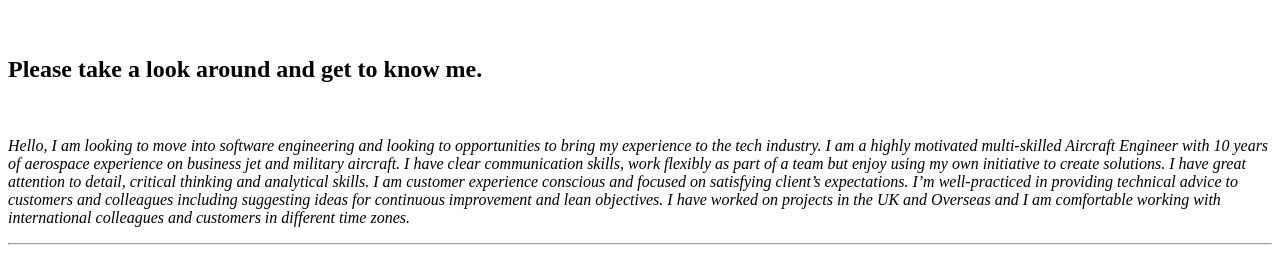
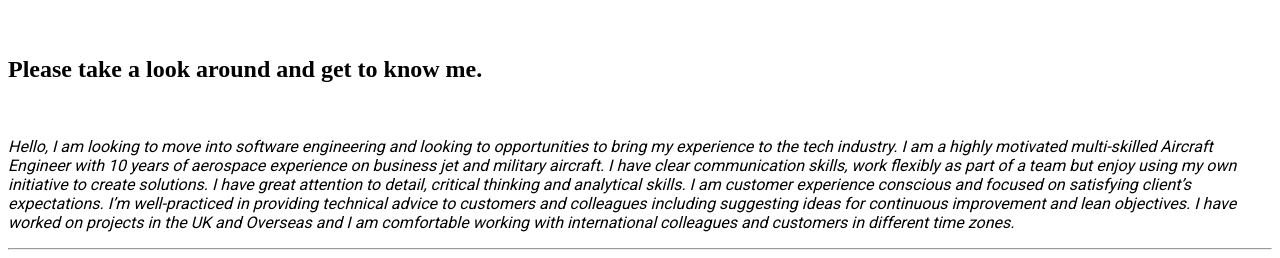
Before and after one commit to Tenchi841/CV-Website, a plain HTML site: page index.html in a window 1280 px wide. Shown: the part 48-306 px from the top of the page. Drawn offline with Linux system fonts and the light colour scheme.

Commit message:
Update index.html

```diff
--- a/index.html
+++ b/index.html
@@ -4,6 +4,16 @@
 		<meta charset="utf-8">
 		<meta name="viewport" content="width=device-width, initial-scale=1">
 		<title>CV-Website</title>
+		<link rel="preconnect" href="https://fonts.googleapis.com">
+		<link rel="preconnect" href="https://fonts.gstatic.com" crossorigin>
+		<link href="https://fonts.googleapis.com/css2?family=Roboto:wght@400;700&display=swap" rel="stylesheet">
+
+		<style>
+
+		p{
+			font-family:roboto, ariel;
+			}
+		</style>
 	</head>
 	<body>
 		<h1>Welcome to my online CV!</h1>
```
